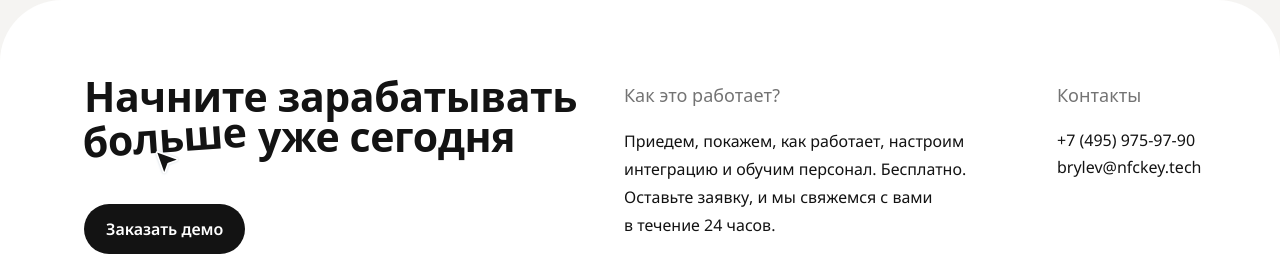
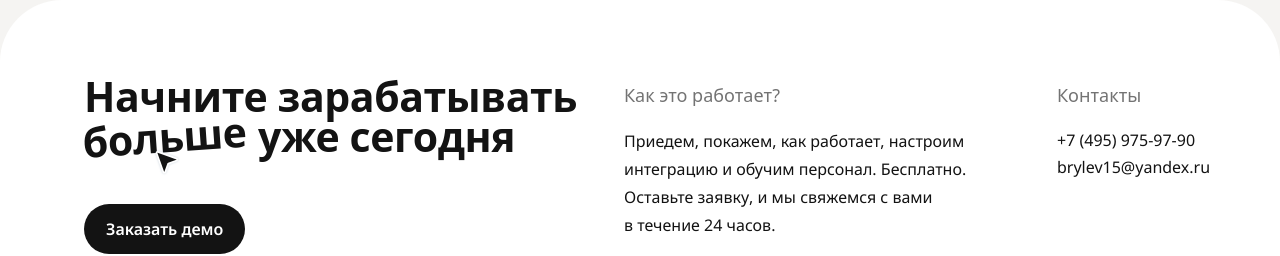
Before and after one commit to s-mudruk/telier-landing, a React (Vite) app: page / in a window 1280 px wide. Shown: the part 7520-7776 px from the top of the page. Built offline with nearby package versions, Linux system fonts and the light colour scheme; no server answers; a web font is replaced by a local one.

Commit message:
try to send 'brylev15@yandex.ru'

```diff
--- a/src/App.jsx
+++ b/src/App.jsx
@@ -7,7 +7,7 @@ import { useSmoothScroll, attachRailSnap, onFrame, clamp, sceneStyle, trackProgr
 const EMAILJS_SERVICE_ID = import.meta.env.VITE_EMAILJS_SERVICE_ID
 const EMAILJS_TEMPLATE_ID = import.meta.env.VITE_EMAILJS_TEMPLATE_ID
 const EMAILJS_PUBLIC_KEY = import.meta.env.VITE_EMAILJS_PUBLIC_KEY
-const EMAILJS_TO = 'brylev@nfckey.tech'
+const EMAILJS_TO = 'brylev15@yandex.ru'
 
 const asset = (path) => `${import.meta.env.BASE_URL}${path.replace(/^\//, '')}`
 
```
